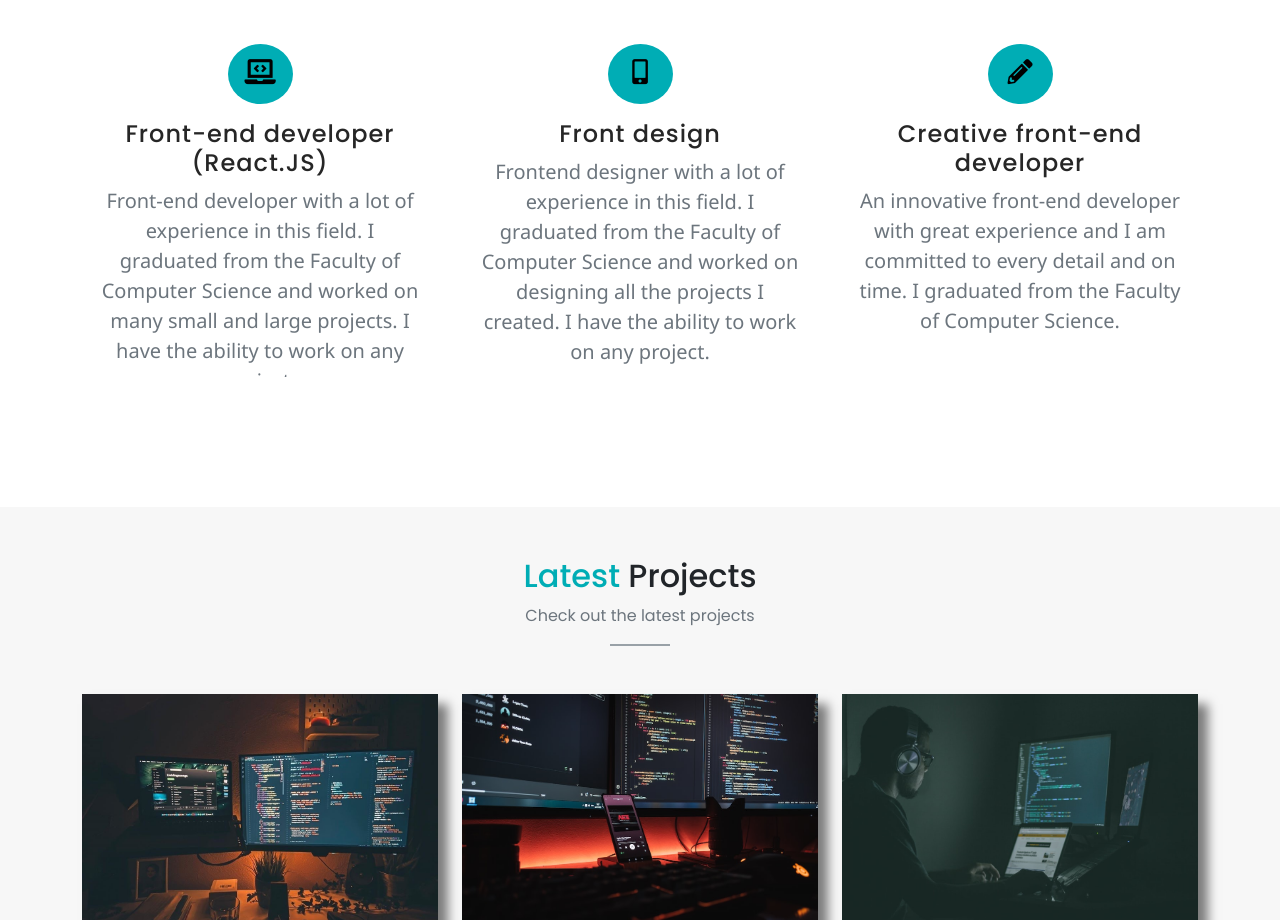
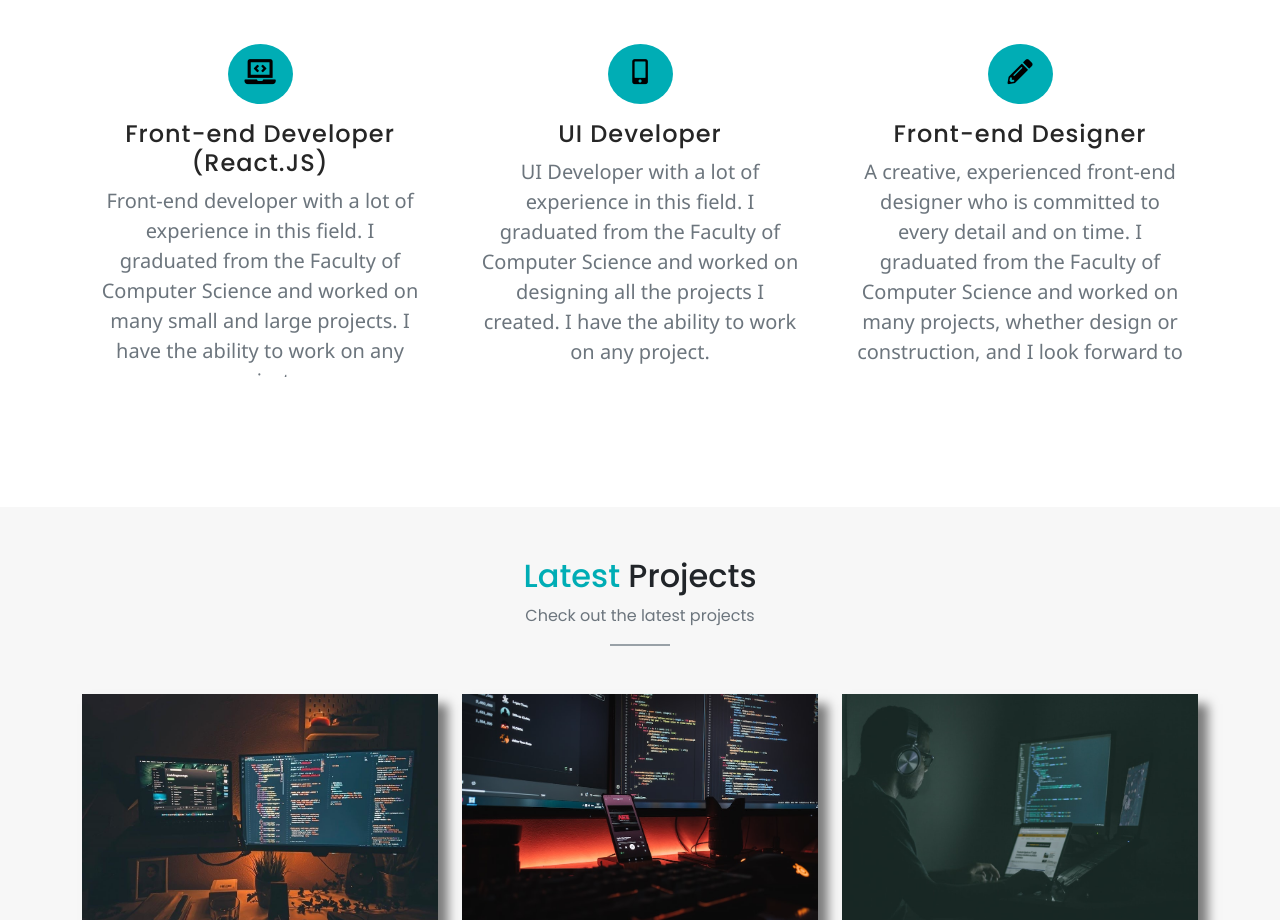
Before and after one commit to Ahmed-Elshami/Portfolio, a plain HTML site: page index.html in a window 1280 px wide. Shown: the part 1480-2400 px from the top of the page. Drawn offline with Linux system fonts and the light colour scheme.

Commit message:
sevn1 commet

```diff
--- a/index.html
+++ b/index.html
@@ -119,7 +119,7 @@
                   </div>
                   <span></span>
                   <h4 class="mb-2">
-                    Front-end developer<br>(React.JS)</h4>
+                    Front-end Developer<br>(React.JS)</h4>
                   <p class="fs-5">
                     Front-end developer with a lot of experience in this field. I graduated from the Faculty of Computer Science and worked on many small and large projects. I have the ability to work on any project.                  </p>
                 </div>
@@ -132,10 +132,10 @@
                 </div>
                 <span></span>
                 <h4 class="mb-2">
-                  Front design
+                  UI Developer
                 </h4>
                 <p class="fs-5">
-                  Frontend designer with a lot of experience in this field. I graduated from the Faculty of Computer Science and worked on designing all the projects I created. I have the ability to work on any project.                </p>
+                  UI Developer with a lot of experience in this field. I graduated from the Faculty of Computer Science and worked on designing all the projects I created. I have the ability to work on any project.                </p>
               </div>
 
           </div>
@@ -146,11 +146,9 @@
               </div>
               <span></span>
               <h4 class="mb-2">
-                Creative front-end developer</h4>
+               Front-end Designer</h4>
               <p class="fs-5">
-                An innovative front-end developer with great experience and I am committed to every detail and on time. I graduated from the Faculty of Computer Science.
-        </div>
-          </div>
+                A creative, experienced front-end designer who is committed to every detail and on time. I graduated from the Faculty of Computer Science and worked on many projects, whether design or construction, and I look forward to more.          </div>
         </div>
       </section>
 
```
